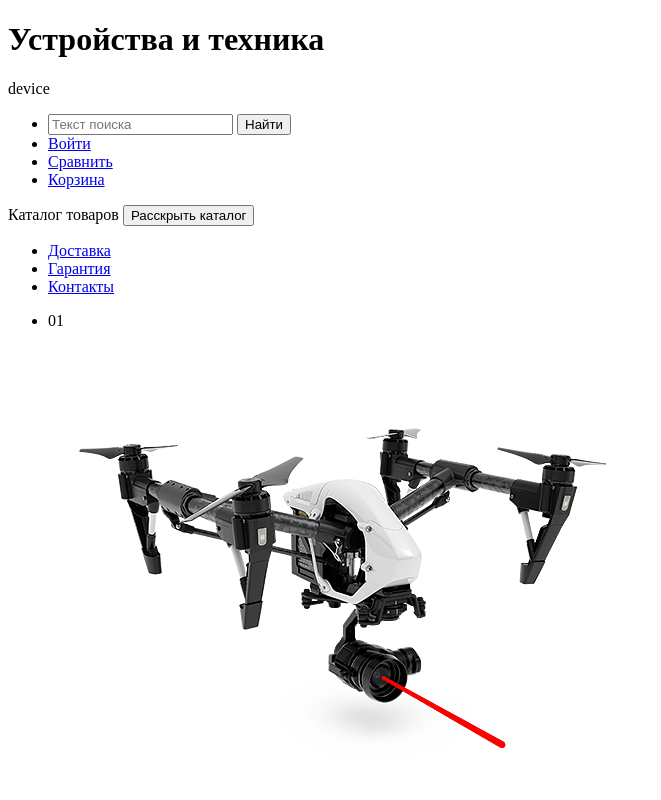
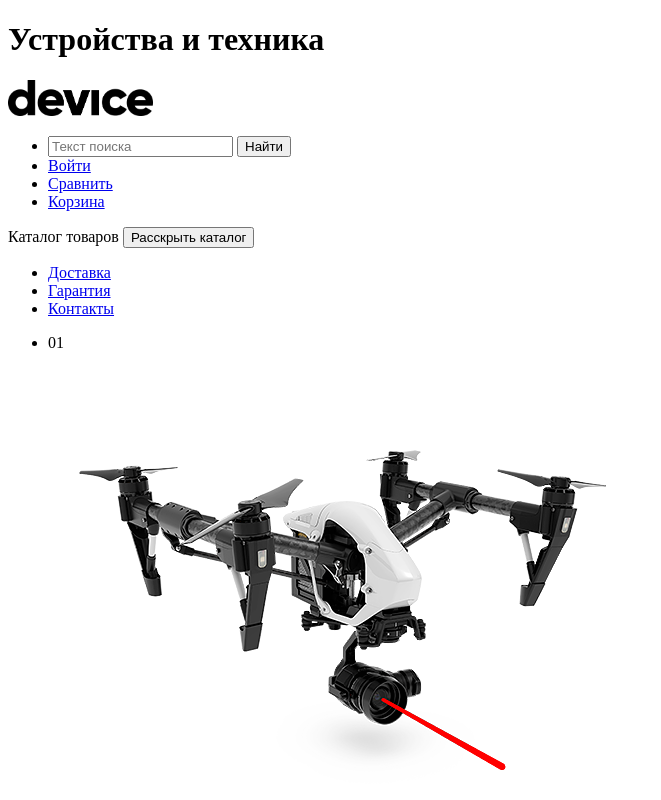
Before and after one commit to htmlacademy-htmlcss/2280491-device-36, a plain HTML site: page index.html in a window 1280 px wide. Shown: the top 800 px of the page, without its empty margins (0-661 px from the left). Drawn offline with Linux system fonts and the light colour scheme.

Commit message:
added img for logo

```diff
--- a/index.html
+++ b/index.html
@@ -8,7 +8,7 @@
     <body>
         <header class="page-header">
             <h1 class="visually-hidden">Устройства и техника</h1>
-            <span class="logo">device</span>
+            <img class="logo-black" src="images/logo-black.png" width="145" height="36" alt="device">
 
             <nav class="navigation-menu">
 
@@ -287,7 +287,7 @@
 
         <footer>
             <div>
-                <span class="logo">device</span>
+                <img class="logo-yellow" src="images/logo-yellow.png" width="145" height="36" alt="device">
                 <p>Санкт-Петербург, набережная реки Карповки, 5, литера П.</p>
             </div>
 
```
Also changed, not shown: images/logo-black.png (added), images/logo-yellow.png (added), images/minus.svg (added).
